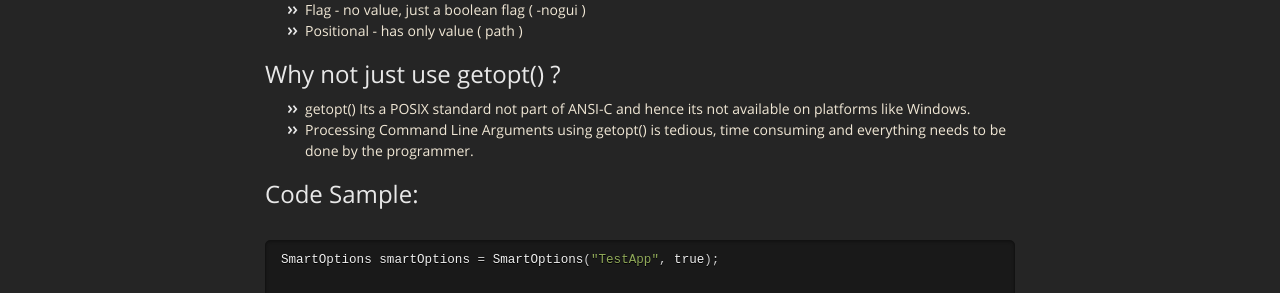
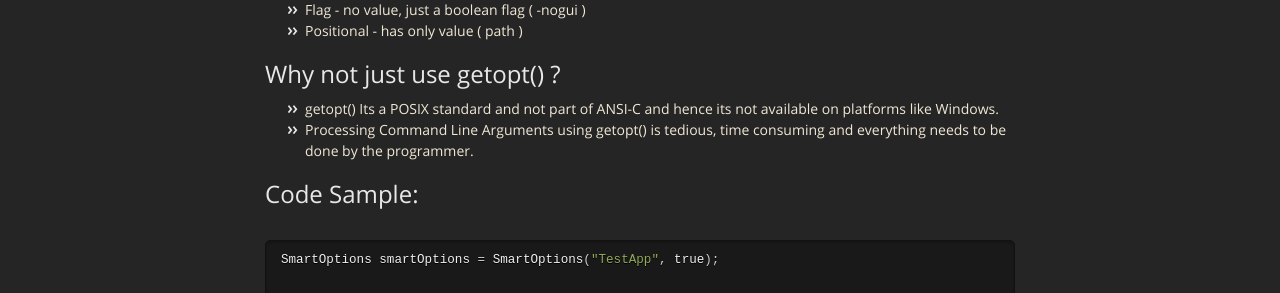
Before and after one commit to Harsha-Yalagach/SmartOptions, a Jekyll site: the page built from docs/index.html, in a window 1280 px wide and 900 px high, scrolled down 503 px. Shown: the part 161-454 px from the top of the window. Built offline with Jekyll 4.4.1, drawn with Linux system fonts in a browser that asks for light colours; nearby versions of some CDN libraries.

Commit message:
Fixed documentation errors

```diff
--- a/docs/index.html
+++ b/docs/index.html
@@ -26,7 +26,7 @@ layout: home
 
 <h2>Why not just use getopt() ?</h2>
 <ul>
-    <li>getopt() Its a POSIX standard not part of ANSI-C and hence its not available on platforms like Windows.</li>
+    <li>getopt() Its a POSIX standard and not part of ANSI-C and hence its not available on platforms like Windows.</li>
     <li>Processing Command Line Arguments using getopt() is tedious, time consuming and everything needs to be done by the programmer.</li>
 </ul>
 
```
Also changed, not shown: README.md.
